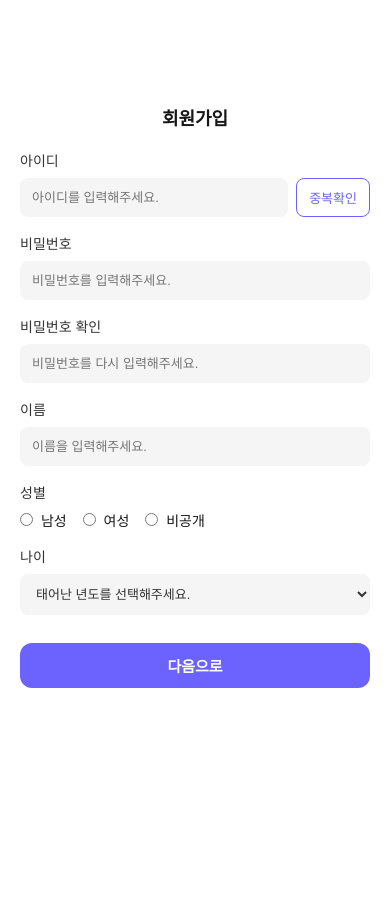
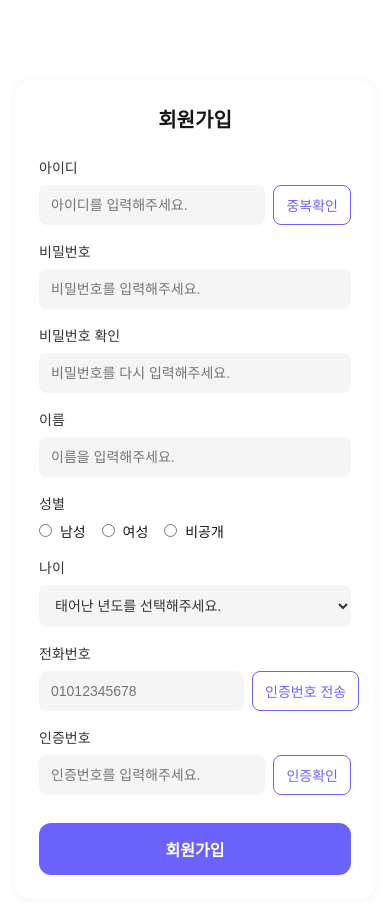
Before and after one commit to Yeram9286/frontstudy_5team, a Next.js app: page /signup in a window 390 px wide. Shown: the top 914 px of the page. Built offline with nearby package versions, Linux system fonts and the light colour scheme.

Commit message:
회원가입 로직

```diff
--- a/src/app/signup/Signup.module.css
+++ b/src/app/signup/Signup.module.css
@@ -42,6 +42,7 @@
 
 .input:focus {
   outline: 2px solid #6c63ff;
+  background: #fafaff;
 }
 
 .duplicateBtn {
@@ -52,6 +53,8 @@
   font-size: 14px;
   padding: 0 12px;
   cursor: pointer;
+  white-space: nowrap;
+  transition: all 0.2s ease;
 }
 
 .duplicateBtn:hover {
@@ -61,6 +64,7 @@
 .label {
   font-size: 14px;
   color: #333;
+  font-weight: 500;
 }
 
 .radioGroup {
@@ -81,10 +85,24 @@
   background: #f5f5f5;
   font-size: 14px;
   color: #333;
+  transition: all 0.2s ease;
 }
 
 .select:focus {
   outline: 2px solid #6c63ff;
+}
+
+.error {
+  color: #ff4d4f;
+  font-size: 13px;
+  margin-top: -4px;
+  line-height: 1.3;
+}
+
+.disabledInput {
+  background: #e8e8e8;
+  color: #888;
+  cursor: not-allowed;
 }
 
 .submitBtn {
@@ -103,29 +121,57 @@
   background: #5b52f3;
 }
 
-/* 모바일 반응형 */
-@media (max-width: 480px) {
-  .container {
-    width: 100%;
-    height: 100vh;
-    border-radius: 0;
-    box-shadow: none;
-    padding: 24px 20px;
-  }
 
-  .title {
-    font-size: 18px;
-    margin-bottom: 20px;
-  }
+.verifyBtn {
+  border: 1px solid #6c63ff;
+  color: #6c63ff;
+  border-radius: 8px;
+  background: white;
+  font-size: 14px;
+  padding: 0 12px;
+  cursor: pointer;
+  white-space: nowrap;
+}
 
-  .input,
-  .select,
-  .duplicateBtn {
-    font-size: 13px;
-  }
+.verifyBtn:hover {
+  background: #f0eeff;
+}
 
-  .submitBtn {
-    font-size: 15px;
-    padding: 12px;
-  }
+
+.verified {
+  background: #d3f9d8;
+  border-color: #2ecc71;
+  color: #2ecc71;
+  cursor: default;
 }
+
+
+/* 토스트 메시지 */
+.toast {
+  position: fixed;
+  top: 20px;
+  left: 50%;
+  transform: translateX(-50%);
+  background: #333;
+  color: #fff;
+  padding: 10px 20px;
+  border-radius: 8px;
+  font-size: 14px;
+  opacity: 0.95;
+  z-index: 1000;
+  animation: fadeInOut 2.5s ease;
+}
+
+@keyframes fadeInOut {
+  0% { opacity: 0; transform: translate(-50%, -10px); }
+  10% { opacity: 1; transform: translate(-50%, 0); }
+  90% { opacity: 1; transform: translate(-50%, 0); }
+  100% { opacity: 0; transform: translate(-50%, -10px); }
+}
+
+/* 타이머 표시 */
+.timer {
+  font-size: 13px;
+  color: #6c63ff;
+  margin-top: -4px;
+}
--- a/src/app/signup/Signup.tsx
+++ b/src/app/signup/Signup.tsx
@@ -1,28 +1,170 @@
 'use client';
 
-import react from "react";
+import React, { useEffect, useState } from "react";
 import styles from "@/app/signup/Signup.module.css";
 
-const Signup = ()=> {
+type FormData = {
+  username: string;
+  password: string;
+  confirmPassword: string;
+  name: string;
+  gender: string;
+  birthYear: string;
+  phone: string;
+  verificationCode: string;
+};
 
-    return (
-      <div className={styles.container}>
+type FormErrors = Partial<Record<keyof FormData, string>>;
+
+const Signup = () => {
+  const [formData, setFormData] = useState<FormData>({
+    username: "",
+    password: "",
+    confirmPassword: "",
+    name: "",
+    gender: "",
+    birthYear: "",
+    phone: "",
+    verificationCode: "",
+  });
+
+  const [errors, setErrors] = useState<FormErrors>({});
+  const [isIdChecked, setIsIdChecked] = useState(false);
+  const [isVerified, setIsVerified] = useState(false);
+  const [sentCode, setSentCode] = useState<string>("");
+  const [timer, setTimer] = useState<number>(0);
+  const [toast, setToast] = useState<string>("");
+
+  /* 실시간 유효성 검사 */
+  useEffect(() => {
+    const newErrors: FormErrors = {};
+
+    if (formData.username && !/^[a-zA-Z0-9]{5,12}$/.test(formData.username))
+      newErrors.username = "영문과 숫자 조합 5~12자로 입력해주세요.";
+
+    if (formData.password && !/^(?=.*[a-zA-Z])(?=.*\d)(?=.*[!@#$%^&*]).{8,}$/.test(formData.password))
+      newErrors.password = "영문, 숫자, 특수문자를 포함해 8자 이상 입력해주세요.";
+
+    if (formData.confirmPassword && formData.password !== formData.confirmPassword)
+      newErrors.confirmPassword = "비밀번호가 일치하지 않습니다.";
+
+    if (formData.phone && !/^010\d{8}$/.test(formData.phone))
+      newErrors.phone = "올바른 전화번호 형식을 입력해주세요. (01012345678)";
+
+    setErrors(newErrors);
+  }, [formData]);
+
+  /* 타이머 관리 (인증번호 3분 유효) */
+  useEffect(() => {
+    if (timer > 0) {
+      const countdown = setInterval(() => setTimer(prev => prev - 1), 1000);
+      return () => clearInterval(countdown);
+    }
+  }, [timer]);
+
+ /* 입력값 변경 처리 */
+  const handleChange = (e: React.ChangeEvent<HTMLInputElement | HTMLSelectElement>) => {
+    const { name, value } = e.target;
+    setFormData(prev => ({ ...prev, [name]: value }));
+    setErrors(prev => ({ ...prev, [name]: "" }));
+  };
+
+  /* 토스트 메시지 표시 */
+  const showToast = (msg: string) => {
+    setToast(msg);
+    setTimeout(() => setToast(""), 2500);
+  };
+
+  /* 아이디 중복확인 */
+  const handleIdCheck = () => {
+    if (errors.username || !formData.username) {
+      showToast("아이디 형식을 먼저 확인해주세요.");
+      return;
+    }
+
+    // Mock API (admin만 중복 처리)
+    setTimeout(() => {
+      if (formData.username === "admin") {
+        setIsIdChecked(false);
+        showToast("이미 사용 중인 아이디입니다");
+      } else {
+        setIsIdChecked(true);
+        showToast("사용 가능한 아이디입니다");
+      }
+    }, 500);
+  };
+
+  /* 인증번호 전송 */
+  const handleSendCode = () => {
+    if (errors.phone || !formData.phone) {
+      showToast("전화번호를 올바르게 입력해주세요.");
+      return;
+    }
+
+    const code = Math.floor(100000 + Math.random() * 900000).toString();
+    setSentCode(code);
+    setTimer(180); // 3분 타이머
+    setIsVerified(false);
+    showToast("인증번호가 전송되었습니다 (mock)");
+  };
+
+  /* 인증번호 확인 */
+  const handleVerifyCode = () => {
+    if (!sentCode) {
+      showToast("인증번호를 먼저 전송해주세요.");
+      return;
+    }
+
+    if (formData.verificationCode === sentCode) {
+      setIsVerified(true);
+      showToast("인증이 완료되었습니다");
+      setTimer(0);
+    } else {
+      showToast("인증번호가 올바르지 않습니다");
+    }
+  };
+
+  /* 폼 제출 */
+  const handleSubmit = (e: React.FormEvent) => {
+    e.preventDefault();
+
+    if (!isIdChecked) return showToast("아이디 중복확인을 해주세요.");
+    if (!isVerified) return showToast("전화번호 인증을 완료해주세요.");
+    if (Object.keys(errors).length > 0) return showToast("입력값을 다시 확인해주세요.");
+
+    showToast("회원가입 성공 🎉");
+    // 실제 서버 전송 로직 위치
+  };
+
+  return (
+    <div className={styles.container}>
       <h2 className={styles.title}>회원가입</h2>
 
-      <form className={styles.form}>
+      {toast && <div className={styles.toast}>{toast}</div>}
+
+      <form className={styles.form} onSubmit={handleSubmit}>
         {/* 아이디 */}
         <div className={styles.formGroup}>
           <label className={styles.label}>아이디</label>
           <div className={styles.inputRow}>
             <input
               type="text"
+              name="username"
               placeholder="아이디를 입력해주세요."
+              value={formData.username}
+              onChange={handleChange}
               className={styles.input}
+              autoComplete="off"
             />
-            <button type="button" className={styles.duplicateBtn}>
+            <button
+              type="button"
+              className={styles.duplicateBtn}
+              onClick={handleIdCheck}
+            >
               중복확인
             </button>
           </div>
+          {errors.username && <p className={styles.error}>{errors.username}</p>}
         </div>
 
         {/* 비밀번호 */}
@@ -30,9 +172,14 @@ const Signup = ()=> {
           <label className={styles.label}>비밀번호</label>
           <input
             type="password"
+            name="password"
             placeholder="비밀번호를 입력해주세요."
+            value={formData.password}
+            onChange={handleChange}
             className={styles.input}
+            autoComplete="off"
           />
+          {errors.password && <p className={styles.error}>{errors.password}</p>}
         </div>
 
         {/* 비밀번호 확인 */}
@@ -40,9 +187,14 @@ const Signup = ()=> {
           <label className={styles.label}>비밀번호 확인</label>
           <input
             type="password"
+            name="confirmPassword"
             placeholder="비밀번호를 다시 입력해주세요."
+            value={formData.confirmPassword}
+            onChange={handleChange}
             className={styles.input}
+            autoComplete="off"
           />
+          {errors.confirmPassword && <p className={styles.error}>{errors.confirmPassword}</p>}
         </div>
 
         {/* 이름 */}
@@ -50,7 +202,10 @@ const Signup = ()=> {
           <label className={styles.label}>이름</label>
           <input
             type="text"
+            name="name"
             placeholder="이름을 입력해주세요."
+            value={formData.name}
+            onChange={handleChange}
             className={styles.input}
           />
         </div>
@@ -59,27 +214,86 @@ const Signup = ()=> {
         <div className={styles.formGroup}>
           <label className={styles.label}>성별</label>
           <div className={styles.radioGroup}>
-            <label><input type="radio" name="gender" /> 남성</label>
-            <label><input type="radio" name="gender" /> 여성</label>
-            <label><input type="radio" name="gender" /> 비공개</label>
+            <label><input type="radio" name="gender" value="male" onChange={handleChange}/> 남성</label>
+            <label><input type="radio" name="gender" value="female" onChange={handleChange}/> 여성</label>
+            <label><input type="radio" name="gender" value="private" onChange={handleChange}/> 비공개</label>
           </div>
         </div>
 
         {/* 나이 */}
         <div className={styles.formGroup}>
           <label className={styles.label}>나이</label>
-          <select className={styles.select}>
-            <option>태어난 년도를 선택해주세요.</option>
-            <option>2004</option>
-            <option>2005</option>
-            <option>2006</option>
+          <select
+            name="birthYear"
+            value={formData.birthYear}
+            onChange={handleChange}
+            className={styles.select}
+          >
+            <option value="">태어난 년도를 선택해주세요.</option>
+            <option value="2006">2006</option>
+            <option value="2005">2005</option>
+            <option value="2004">2004</option>
           </select>
         </div>
 
-        <button type="submit" className={styles.submitBtn}>다음으로</button>
+        {/* 전화번호 */}
+        <div className={styles.formGroup}>
+          <label className={styles.label}>전화번호</label>
+          <div className={styles.inputRow}>
+            <input
+              type="text"
+              name="phone"
+              placeholder="01012345678"
+              value={formData.phone}
+              onChange={handleChange}
+              className={`${styles.input} ${isVerified ? styles.disabledInput : ""}`}
+              disabled={isVerified}
+            />
+            <button
+              type="button"
+              className={`${styles.verifyBtn} ${isVerified ? styles.verified : ""}`}
+              onClick={handleSendCode}
+              disabled={isVerified}
+            >
+              {isVerified ? "인증완료" : "인증번호 전송"}
+            </button>
+          </div>
+          {errors.phone && <p className={styles.error}>{errors.phone}</p>}
+          {timer > 0 && !isVerified && (
+            <p className={styles.timer}>
+              남은 시간: {Math.floor(timer / 60)}:{(timer % 60).toString().padStart(2, "0")}
+            </p>
+          )}
+        </div>
+
+        {/* 인증번호 */}
+        {!isVerified && (
+          <div className={styles.formGroup}>
+            <label className={styles.label}>인증번호</label>
+            <div className={styles.inputRow}>
+              <input
+                type="text"
+                name="verificationCode"
+                placeholder="인증번호를 입력해주세요."
+                value={formData.verificationCode}
+                onChange={handleChange}
+                className={styles.input}
+              />
+              <button
+                type="button"
+                className={styles.verifyBtn}
+                onClick={handleVerifyCode}
+              >
+                인증확인
+              </button>
+            </div>
+          </div>
+        )}
+
+        <button type="submit" className={styles.submitBtn}>회원가입</button>
       </form>
     </div>
-    );
+  );
 };
 
 export default Signup;
```
